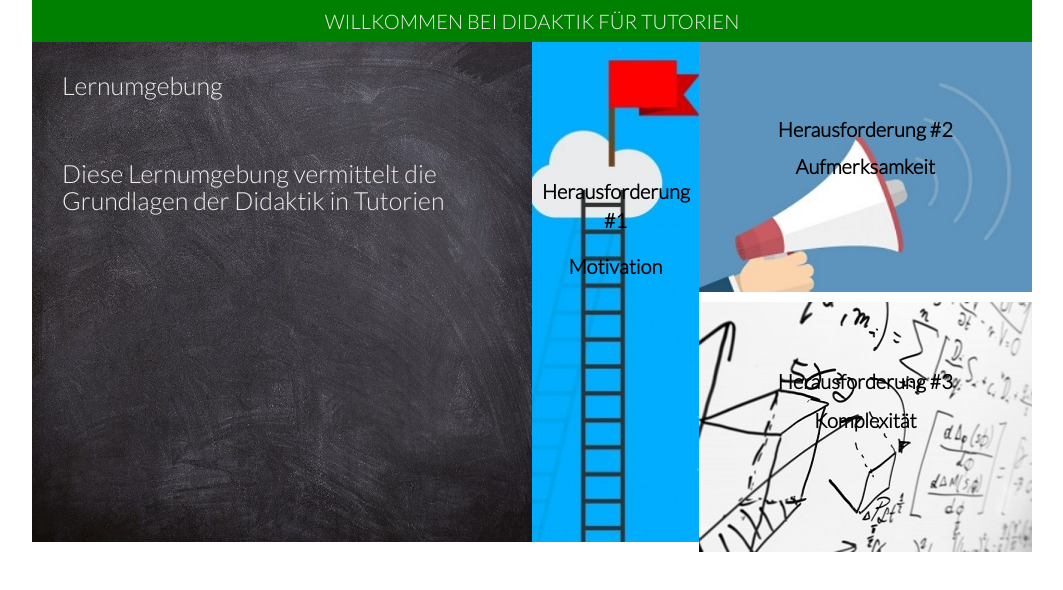
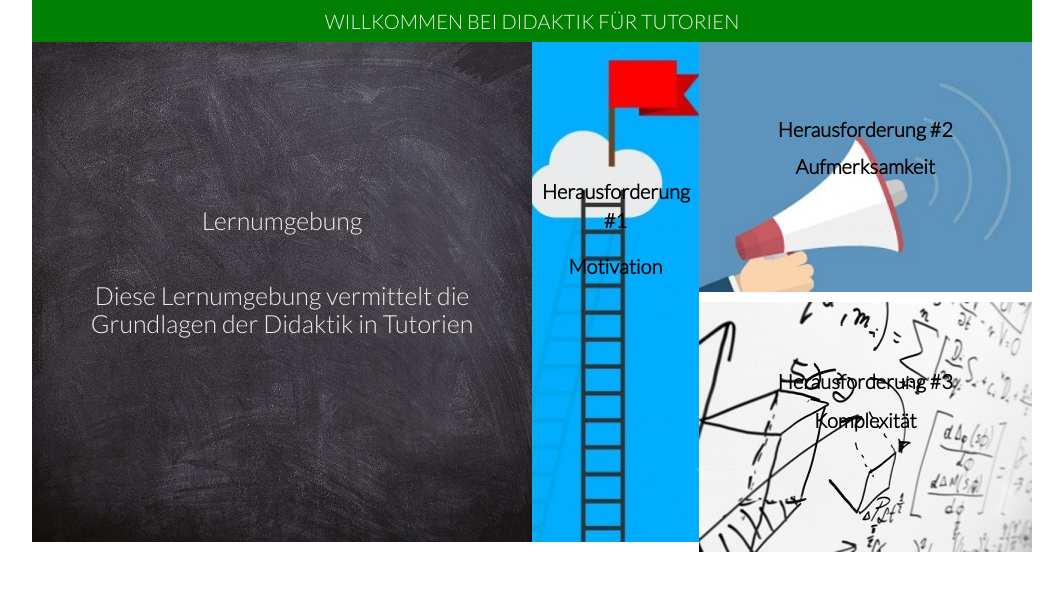
Before and after one commit to dk248/Didaktik, a plain HTML site: page website/index.html in a window 1280 px wide. Shown: the whole page, without its empty margins (108-1171 px from the left). Drawn offline with Linux system fonts and the light colour scheme; a script that the page names is missing.

Commit message:
Startseite Lernumgebungs-Titel zentriert

```diff
--- a/website/css/style.css
+++ b/website/css/style.css
@@ -54,9 +54,22 @@ body {
 
 .title-mittel {
   display: block;
-  padding: 10px 15px;
+  margin: 10px;
+  position: absolute;
+  top: 25%; left: 0; bottom: 0; right: 0;
+  text-align: center;
   color: #F1ECEC;
-  text-align: center;
+  font-size: 25px;
+  font-style: "verdana"
+}
+
+.title-mittel2 {
+  display: block;
+  margin: 10px;
+  position: absolute;
+  top: 40%; left: 0; bottom: 0; right: 0;
+  text-align: center;
+  color: #F1ECEC;
   font-size: 25px;
   font-style: "verdana"
 }
@@ -91,11 +104,8 @@ body {
   margin: 20px;
 }
 
-.Absolute-Center {
-  margin: auto;
-  position: absolute;
-  top: 0; left: 0; bottom: 0; right: 0;
-}
+
+
 
 /* Dropdown Navbar */
 
--- a/website/index.html
+++ b/website/index.html
@@ -25,7 +25,7 @@
             <a onClick="passWord()">
               <section id="big-background-image" class="img-responsive" alt="Big Image">
                 <h1 class="title-mittel no-margin" id="padding1">Lernumgebung</h1>
-                <h2 class="title-mittel no-margin"
+                <h2 class="title-mittel2 no-margin"
                 id="padding1">Diese Lernumgebung vermittelt die Grundlagen der Didaktik in Tutorien</h2>
               </section>
             </a>
```
